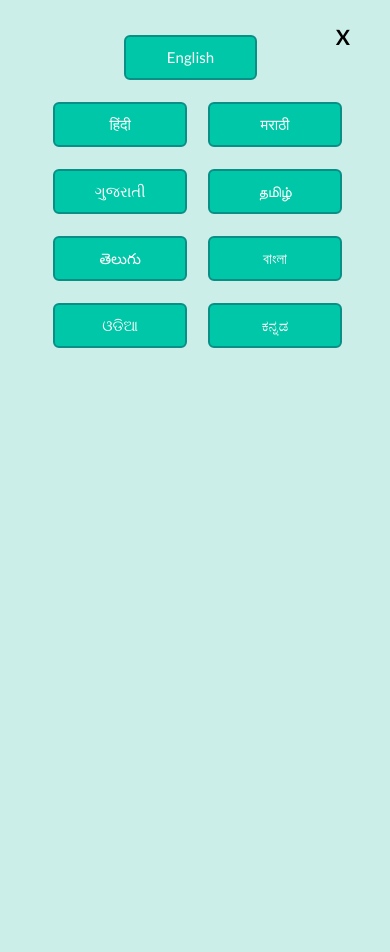
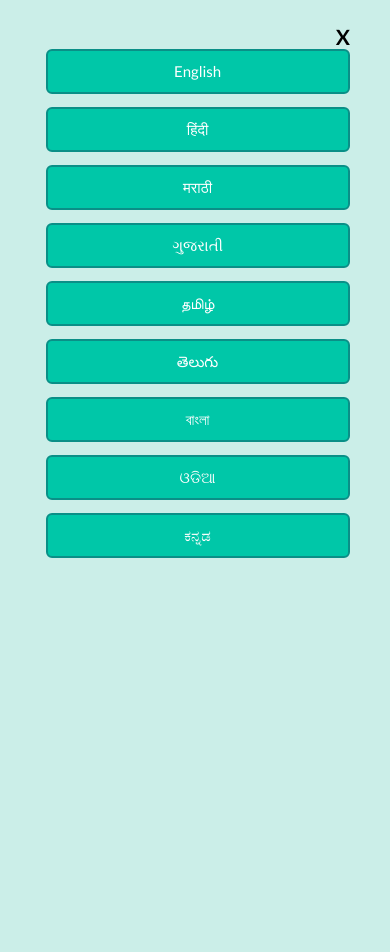
Before and after one commit to anshuul/doctor-backend, a Django app: page /select-language/ in a window 390 px wide, after a click on "Click Here". Run offline with Django 3.2, Linux system fonts and the light colour scheme.

Commit message:
Update style.css

```diff
--- a/services/static/services/css/style.css
+++ b/services/static/services/css/style.css
@@ -16,7 +16,7 @@ p{font-size: 14px; line-height: 22px;}
 .container {max-width: 1200px; width: 90%; margin: 0 auto}
 
 .language {margin: 0; padding: 0; list-style: none;}
-.language li {display: inline-block; max-width: 300px; width: 24%; vertical-align: top; margin: 11px;}
+.language li {display: inline-block; max-width: 300px; vertical-align: top; width: 100%;  margin: 0px 0px 13px 0px;}
 
 .language li a {display: inline-block; width: 100%; background-color: #00c7a8; color:#ffffff; text-align: center; border: 2px solid #0a8f87;
 	text-decoration: none; font-size: 15px; height: 30px; padding-top: 11px; transition: all 0.5s ease;
@@ -104,9 +104,15 @@ transition: all 0.5s ease;  -moz-border-radius: 6px;  -webkit-border-radius: 6px
 
 #langpop:target {width: 88%;  height: 100vh;  padding: 24px;}
 
+.clickbtn-lng {font-family: 'Oswald', sans-serif;  font-size: 19px;  background-color: #006f66;  width: auto;  padding: 4px 30px 6px 30px;
+    display: inline-block;  color: #ffffff;  border: 2px solid #0a8f87;  transition: all 0.5s ease;  -moz-border-radius: 6px;
+    -webkit-border-radius: 6px;  border-radius: 6px;  -khtml-border-radius: 6px;}
+
+
+
 
 @media (max-width: 480px) {
 	 #video1 {left: 40%; top:0;}
 	 .change-language {text-align: right;}
-	 .language li {width: 42%;}
+	 .language li {width: 100%;  margin: 0px 0px 13px 0px;}
 }
```
